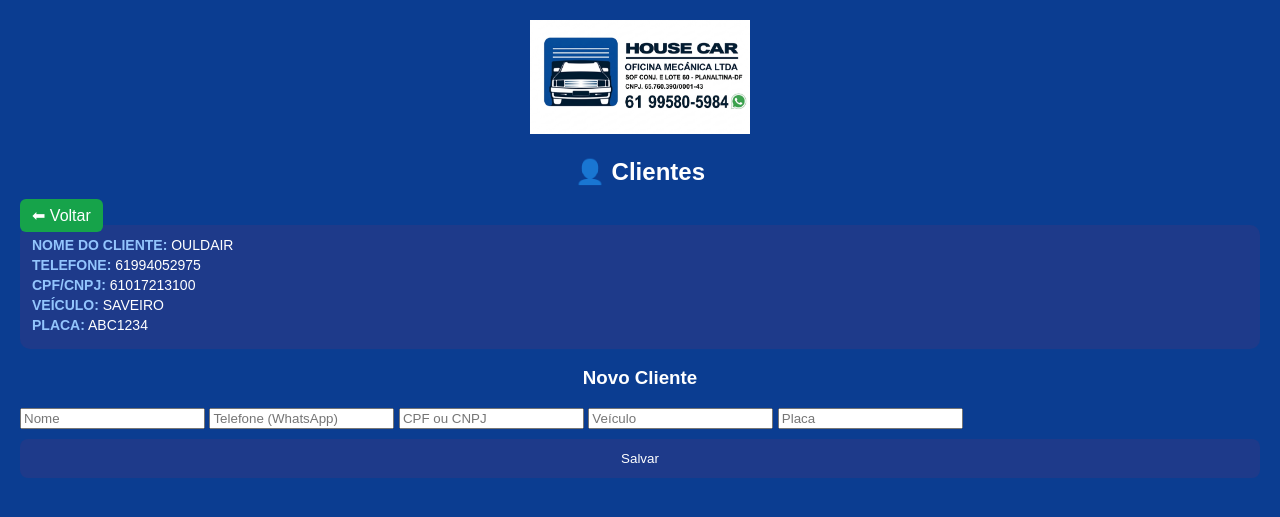
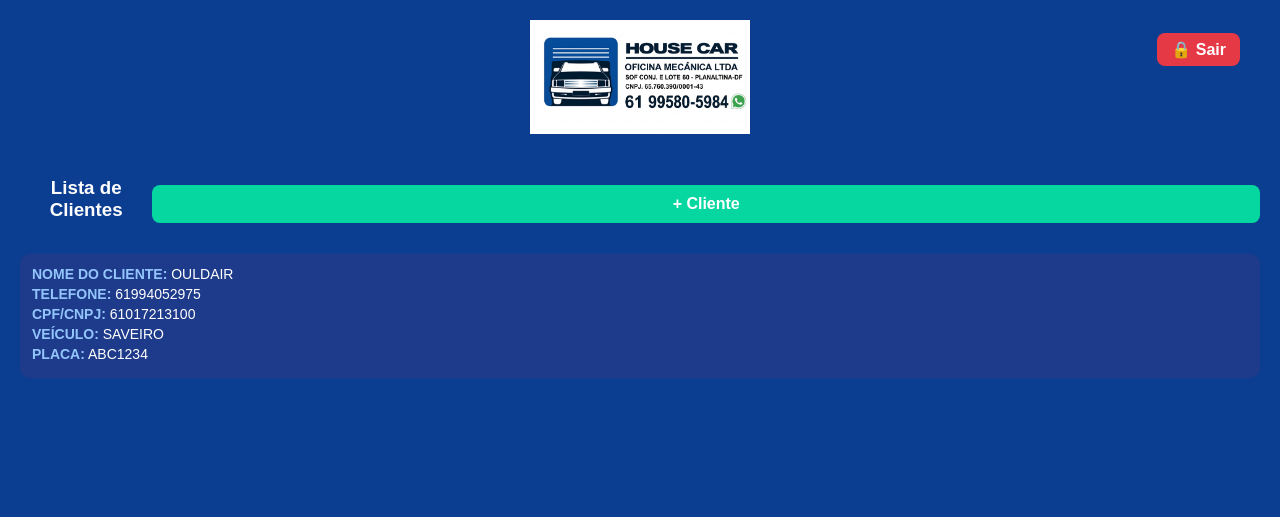
Before and after one commit to ouldair-lab/sistema-oficina-housecar, a Flask app: page /clientes in a window 1280 px wide. Shown: the top 517 px of the page. Run offline with Flask 3, Linux system fonts and the light colour scheme; a user stored in the database is signed in; data comes from the database, SQL or seed files in the repository.

Commit message:
novo reader

```diff
--- a/static/style.css
+++ b/static/style.css
@@ -280,3 +280,40 @@ textarea {
     min-height: 80px;
     resize: vertical;
 }
+
+.btn-logout {
+    background: #e63946;
+    color: white;
+    padding: 8px 14px;
+    border-radius: 8px;
+    text-decoration: none;
+    font-weight: bold;
+}
+
+.btn-logout:hover {
+    background: #c1121f;
+}
+
+form {
+    max-width: 400px;
+    margin: auto;
+    padding: 20px;
+}
+
+input {
+    width: 100%;
+    padding: 12px;
+    font-size: 16px;
+}
+
+button {
+    width: 100%;
+    padding: 12px;
+    font-size: 16px;
+}
+
+@media (max-width: 600px) {
+    form {
+        padding: 15px;
+    }
+}
--- /dev/null
+++ b/templates/_header.html
@@ -0,0 +1,13 @@
+<div class="header" style="position:relative;">
+
+    <a href="/">
+        <img src="/static/logo_housecar.png" style="cursor:pointer;">
+    </a>
+
+    <div style="position:absolute; right:20px; top:20px;">
+        <a href="/logout" class="btn-logout">
+            🔒 Sair
+        </a>
+    </div>
+
+</div>
--- a/templates/clientes.html
+++ b/templates/clientes.html
@@ -14,20 +14,66 @@
     border-radius: 10px;
     margin-bottom: 12px;
 }
+
+.topo-clientes {
+    display: flex;
+    justify-content: space-between;
+    align-items: center;
+    margin: 15px 0;
+}
+
+.btn-add {
+    background: #06d6a0;
+    border: none;
+    padding: 10px 14px;
+    border-radius: 8px;
+    font-weight: bold;
+    cursor: pointer;
+}
+
+.btn-add:hover {
+    background: #05b386;
+}
+
+.form-container {
+    display: none;
+    margin-bottom: 20px;
+}
 </style>
 
 </head>
 
 <body>
 
-<div class="header">
-    <a href="/">
-        <img src="/static/logo_housecar.png" style="cursor:pointer;">
-    </a>
-    <h2>👤 Clientes</h2>
+<!-- HEADER PADRÃO -->
+{% include "_header.html" %}
+
+<!-- TOPO -->
+<div class="topo-clientes">
+    <h3>Lista de Clientes</h3>
+    <button class="btn-add" onclick="toggleForm()">+ Cliente</button>
 </div>
 
-<a href="/" class="btn">⬅ Voltar</a>
+<!-- FORM -->
+<div id="formCliente" class="form-container">
+
+<form method="POST">
+
+    <input name="nome" placeholder="Nome" required>
+
+    <input name="telefone" placeholder="Telefone (WhatsApp)" required>
+
+    <input name="documento" placeholder="CPF ou CNPJ">
+
+    <input name="veiculo" placeholder="Veículo">
+
+    <input name="placa" placeholder="Placa">
+
+    <button type="submit">Salvar</button>
+
+</form>
+
+</div>
 
 <!-- LISTA -->
 {% for c in clientes %}
@@ -46,24 +92,12 @@
 </div>
 {% endfor %}
 
-<!-- FORM -->
-<h3>Novo Cliente</h3>
-
-<form method="POST">
-
-    <input name="nome" placeholder="Nome" required>
-
-    <input name="telefone" placeholder="Telefone (WhatsApp)" required>
-
-    <input name="documento" placeholder="CPF ou CNPJ">
-
-    <input name="veiculo" placeholder="Veículo">
-
-    <input name="placa" placeholder="Placa">
-
-    <button type="submit">Salvar</button>
-
-</form>
+<script>
+function toggleForm() {
+    let form = document.getElementById("formCliente");
+    form.style.display = form.style.display === "none" ? "block" : "none";
+}
+</script>
 
 </body>
 </html>
```
